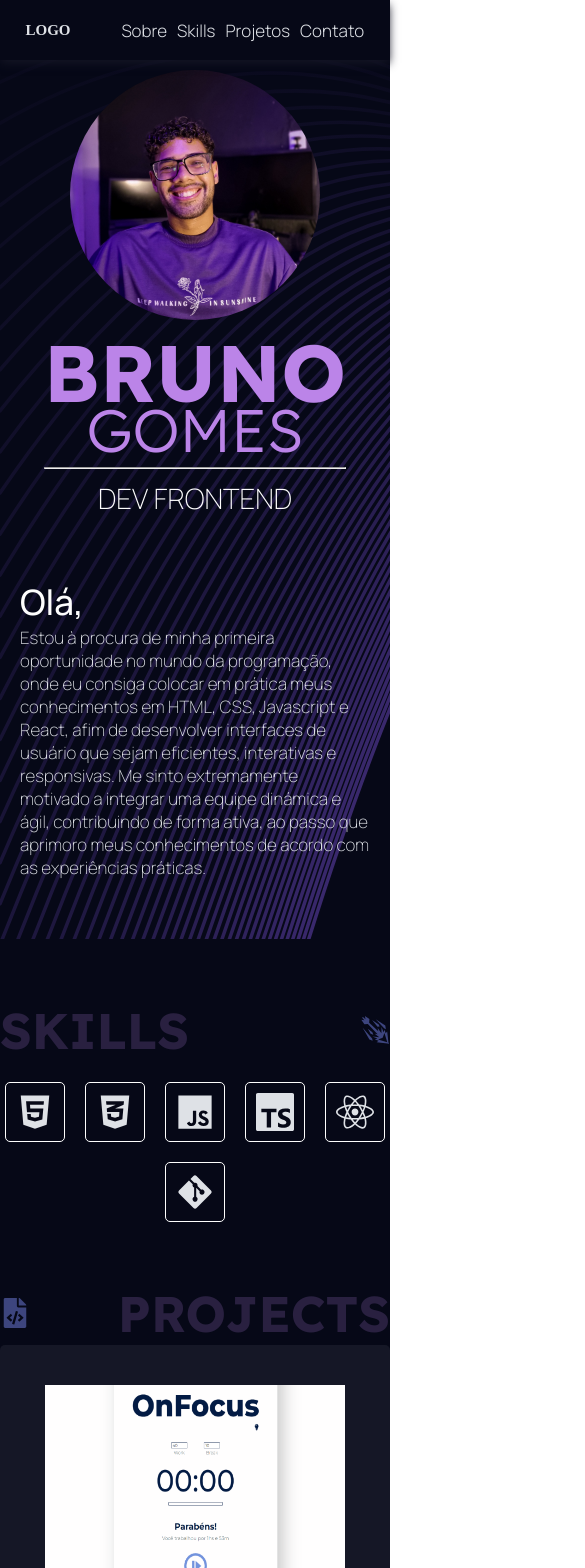
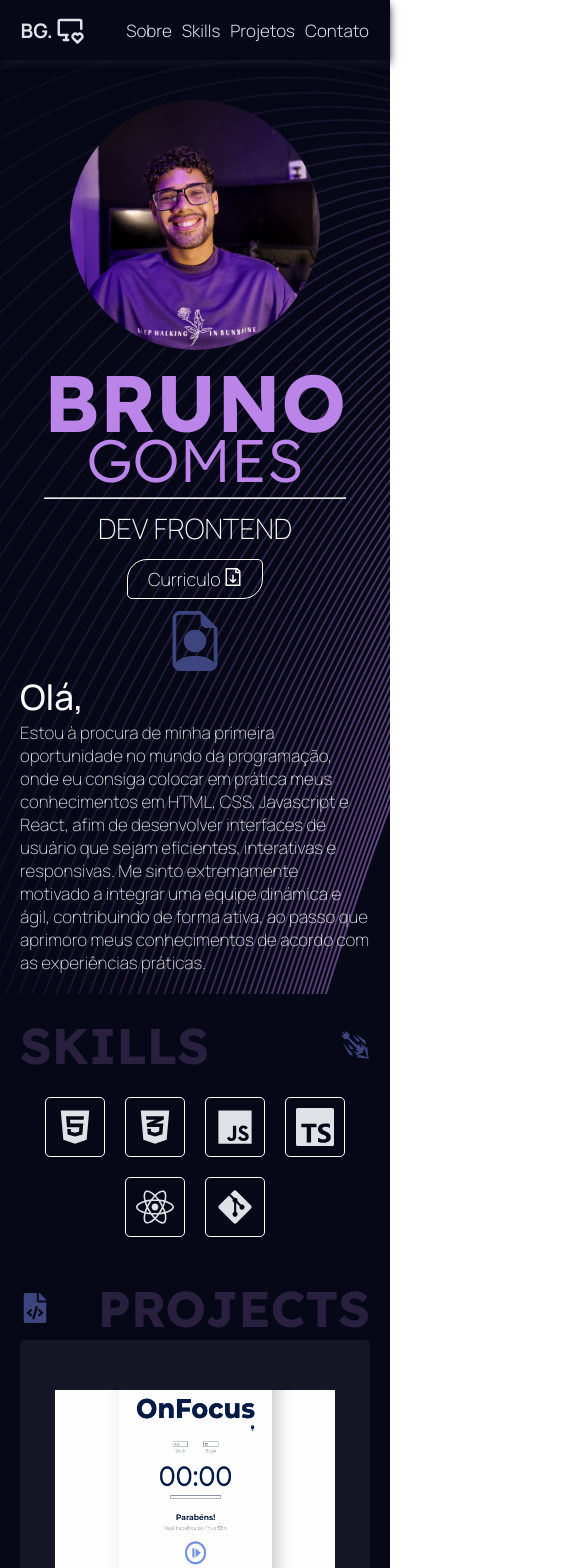
Before and after one commit to devbrunogomes/portfolio, a React (Create React App) app: page / in a window 390 px wide. Shown: the top 1568 px of the page, 585 px wide, since content can reach past the window. Built offline with nearby package versions, Linux system fonts and the light colour scheme.

Commit message:
responsivity was adjusted

```diff
--- a/src/App.jsx
+++ b/src/App.jsx
@@ -1,4 +1,5 @@
 
+import { useState } from 'react';
 import './App.css';
 import { About } from './components/About/About';
 import { Contacts } from './components/Contacts/Contacts';
--- a/src/components/About/About.jsx
+++ b/src/components/About/About.jsx
@@ -1,5 +1,10 @@
 import styles from "./styles.module.scss";
 import fotoPerfil from "../../assets/foto-perfil.jpeg";
+import { BsFileEarmarkPerson } from "react-icons/bs";
+
+import { GrDocumentDownload } from "react-icons/gr";
+
+
 
 export const About = (props) => {
   return (
@@ -10,12 +15,19 @@ export const About = (props) => {
           <h2>GOMES</h2>
           <hr />
           <h3>DEV FRONTEND</h3>
+          <a href="https://drive.google.com/file/d/1ciCbSlOgc_f0q03QHVxMVs7BT8rl12Y_/view?usp=sharing" target="_blank">
+            Curriculo <GrDocumentDownload />
+          </a>
         </div>
         <div className={styles.imagem}>
           <img src={fotoPerfil} alt="" />
         </div>
       </div>
       <div className={styles.apresentation}>
+        <div className={styles.iconTitle}>
+          <BsFileEarmarkPerson />
+        </div>
+
         <p>
           {" "}
           <span>Olá,</span>
@@ -27,7 +39,6 @@ export const About = (props) => {
           contribuindo de forma ativa, ao passo que aprimoro meus conhecimentos
           de acordo com as experiências práticas.
         </p>
-
       </div>
     </section>
   );
--- a/src/components/About/styles.module.scss
+++ b/src/components/About/styles.module.scss
@@ -1,8 +1,7 @@
-
-
 .container {
-  padding-top: 6rem;
+  padding-top: 9rem;
   // max-width: 1240px;
+  min-height: 100vh;
   width: 100%;
   margin: 0 auto;
   background-repeat: no-repeat;
@@ -15,7 +14,6 @@
     display: flex;
     align-items: center;
     justify-content: space-between;
-
 
     @media screen and (max-width: 850px) {
       flex-direction: column-reverse;
@@ -36,7 +34,6 @@
         @media screen and (max-width: 450px) {
           font-size: 8rem;
         }
-
       }
 
       h2 {
@@ -56,20 +53,36 @@
         color: var(--title-font-color);
         font-family: var(--body-font-family);
         font-size: 3.5rem;
-        font-weight: 100;
+        font-weight: 200;
         margin-top: 1rem;
+        margin-bottom: 2rem;
 
         @media screen and (max-width: 450px) {
           font-size: 2.8rem;
         }
       }
+
+      a {
+        text-decoration: none;
+        color: var(--title-font-color);
+        font-family: var(--body-font-family);
+        font-size: 1.8rem;
+        font-weight: 200;
+        border: 0.1rem solid var(--title-font-color);
+        border-radius: 20px 5px 20px 5px;
+        padding: 0.7rem 2rem;
+        text-align: center;
+
+
+        svg *{
+          color: var(--title-font-color);
+        }
+      }
     }
 
-
-    .imagem img{
+    .imagem img {
       border-radius: 50%;
       object-fit: cover;
-
 
       @media screen and (min-width: 950px) {
         width: 40rem;
@@ -77,36 +90,65 @@
         margin-right: 10rem;
       }
 
-      @media screen and (max-width:950px) {
+      @media screen and (max-width: 950px) {
         width: 30rem;
         height: 30rem;
       }
 
-      @media screen and (max-width:450px) {
+      @media screen and (max-width: 450px) {
         width: 25rem;
         height: 25rem;
       }
-
     }
-
-
   }
 
   .apresentation {
     max-width: 1240px;
-    height: 50vh;
+
     display: flex;
     align-items: center;
-    justify-content: center;
-    flex-direction: column;
+    justify-content: space-evenly;
+    flex-direction: row;
     margin: 0 auto;
+
+    @media screen and (min-width: 800px) {
+      height: 50vh;
+    }
 
     @media screen and (max-width: 450px) {
       padding: 2rem;
+      flex-direction: column;
+    }
+
+    @media screen and (max-width: 800px) {
+      padding: 2rem;
+      flex-direction: column;
+    }
+
+    // .iconTitle {
+    //   // border: 1px solid red;
+    //   // border-radius: 50%;
+    //   // width: 15rem;
+    //   // height: 15rem;
+    //   // display: flex;
+    //   // justify-content: center;
+    //   // align-items: center;
+    // }
+
+    .iconTitle * {
+      font-size: 8rem;
+      color: var(--title-icon-color);
+
+      @media screen and (max-width: 800px) {
+        font-size: 8rem;
+      }
+
+      @media screen and (max-width: 520px) {
+        font-size: 6rem;
+      }
     }
 
     p {
-
       max-width: 60rem;
       font-size: 1.7rem;
       font-weight: 300;
@@ -126,11 +168,7 @@
         @media screen and (max-width: 450px) {
           font-size: 3.5rem;
         }
-
       }
-
     }
-
-
   }
 }
--- a/src/components/Contacts/Contacts.jsx
+++ b/src/components/Contacts/Contacts.jsx
@@ -17,13 +17,13 @@ export const Contacts = (props) => {
         <h1>LET'S WORK TOGETHER</h1>
 
         <div className={styles.socialLinks}>
-          <a href="http://" target="_blank">
+          <a href="https://www.linkedin.com/in/bruno-gomes-bsg97/" target="_blank">
             <FaLinkedin />
           </a>
-          <a href="http://" target="_blank">
+          <a href="https://github.com/devbrunogomes" target="_blank">
             <FaGithub />
           </a>
-          <a href="http://" target="_blank">
+          <a href="https://wa.me/5571999382109" target="_blank">
             <FaWhatsapp />
           </a>
         </div>
--- a/src/components/Contacts/styles.module.scss
+++ b/src/components/Contacts/styles.module.scss
@@ -7,6 +7,10 @@
   background-repeat: no-repeat;
   background-size: cover;
   background-image: url("../../assets/lines-contact.svg");
+
+  @media screen and (max-width: 1240px) {
+    padding: 2rem;
+  }
 
   .title {
     max-width: 1240px;
@@ -50,6 +54,11 @@
     align-items: center;
     justify-content: space-evenly;
 
+    @media screen and (max-width: 900px) {
+      justify-content: center;
+      flex-direction: column;
+    }
+
     h1 {
       font-size: 8rem;
       color: var(--inside-title-color);
@@ -57,7 +66,8 @@
       max-width: 600px;
 
       @media screen and (max-width: 800px) {
-        font-size: 8rem;
+        font-size: 6rem;
+        text-align: center;
       }
 
       @media screen and (max-width: 520px) {
@@ -78,12 +88,19 @@
         font-weight: 200;
         // border: 0.1rem solid var(--inside-title-color);
         border-radius: 50%;
-        padding: 0.7rem 2rem;
+        // padding: 0.7rem 2rem;
         width: 10rem;
         height: 10rem;
         display: flex;
         justify-content: center;
         align-items: center;
+
+        @media screen and (max-width: 800px) {
+          font-size: 4rem;
+          text-align: center;
+          width: 8rem;
+        height: 8rem;
+        }
       }
     }
   }
--- a/src/components/Navbar/Navbar.jsx
+++ b/src/components/Navbar/Navbar.jsx
@@ -1,20 +1,31 @@
-import styles from "./styles.module.scss"
+import styles from "./styles.module.scss";
+import { TbDeviceDesktopHeart } from "react-icons/tb";
+
 
 export const Navbar = () => {
   return (
     <header className={styles.container}>
       <nav>
         <div>
-          <h2>LOGO</h2>
+          <h2>BG.</h2>
+          <TbDeviceDesktopHeart />
+
         </div>
         <ul>
-          <li><a href="#about">Sobre</a></li>
-          <li><a href="#skills">Skills</a></li>
-          <li><a href="#projects">Projetos</a></li>
-          <li><a href="#contacts">Contato</a></li>
+          <li>
+            <a href="#about">Sobre</a>
+          </li>
+          <li>
+            <a href="#skills">Skills</a>
+          </li>
+          <li>
+            <a href="#projects">Projetos</a>
+          </li>
+          <li>
+            <a href="#contacts">Contato</a>
+          </li>
         </ul>
-
       </nav>
     </header>
-  )
-}
+  );
+};
--- a/src/components/Navbar/styles.module.scss
+++ b/src/components/Navbar/styles.module.scss
@@ -19,6 +19,22 @@
 
     @media screen and (max-width: 420px) {
       justify-content: space-around;
+    }
+
+    div {
+      display: flex;
+      align-items: center;
+      justify-content: center;
+      gap: 0.2rem;
+
+      h2 {
+        font-size: 2rem;
+        font-family: var(--body-font-family);
+      }
+
+      svg {
+        font-size: 3rem;
+      }
     }
 
     ul {
--- a/src/components/ProjectCard/ProjectCard.jsx
+++ b/src/components/ProjectCard/ProjectCard.jsx
@@ -2,8 +2,6 @@ import styles from "./styles.module.scss";
 import project1 from "../../assets/project1.png"
 
 export const ProjectCard = (props) => {
-  console.log(props.image)
-
   return (
     <article className={styles.container}>
       <div className={props.reverse ? `${styles.reverse} ${styles.contentTextImgWrapper}` : `${styles.contentTextImgWrapper}`}>
--- a/src/components/ProjectCard/styles.module.scss
+++ b/src/components/ProjectCard/styles.module.scss
@@ -27,6 +27,7 @@
     }
 
     .contentTextWrapper {
+
       width: 100%;
       font-family: var(--body-font-family);
       display: flex;
@@ -36,6 +37,7 @@
       @media screen and (max-width: 800px) {
         justify-content: center;
         align-items: center;
+        padding: 1rem;
       }
 
       .titleWrapper {
@@ -65,6 +67,7 @@
       .stacks{
         display: flex;
         gap: 0.5rem;
+        font-size: 1.3rem;
       }
 
       .links {
@@ -77,6 +80,7 @@
         a {
           text-decoration: none;
           color: var(--inside-title-color);
+          font-size: 1.3rem;
           font-weight: 200;
 
           &:first-of-type{
@@ -91,10 +95,12 @@
     img{
       max-width: 50rem;
       max-height: 23rem;
+      border-radius: 5px;
 
       @media screen and (max-width: 460px) {
         width: 30rem;
         height: 20rem;
+        padding: 1rem;
       }
     }
   }
--- a/src/components/Projects/styles.module.scss
+++ b/src/components/Projects/styles.module.scss
@@ -4,6 +4,9 @@
   width: 100%;
   // height: 50vh;
   margin: 0 auto;
+  @media screen and (max-width: 1240px) {
+    padding: 2rem;
+  }
 
   .title {
     max-width: 1240px;
--- a/src/components/Skills/styles.module.scss
+++ b/src/components/Skills/styles.module.scss
@@ -5,6 +5,9 @@
   // height: 50vh;
   margin: 0 auto;
 
+  @media screen and (max-width: 1240px) {
+    padding: 2rem;
+  }
 
   .title {
     max-width: 1240px;
@@ -39,7 +42,6 @@
         font-size: 3rem;
       }
     }
-
   }
 
   .iconsWrapper {
@@ -53,19 +55,19 @@
       margin: 2rem auto 0;
     }
 
+    .icons {
 
-
-
-    .icons {
       display: flex;
       flex-wrap: wrap;
       align-items: center;
       justify-content: center;
-      gap:3rem;
+      gap: 3rem;
 
       @media screen and (max-width: 800px) {
         gap: 2rem;
       }
+
+
 
       & > * {
         font-size: 8rem;
@@ -77,11 +79,7 @@
         @media screen and (max-width: 800px) {
           font-size: 6rem;
         }
-
       }
-
     }
-
-
   }
 }
```
Also changed, not shown: src/assets/lines-about.svg.
